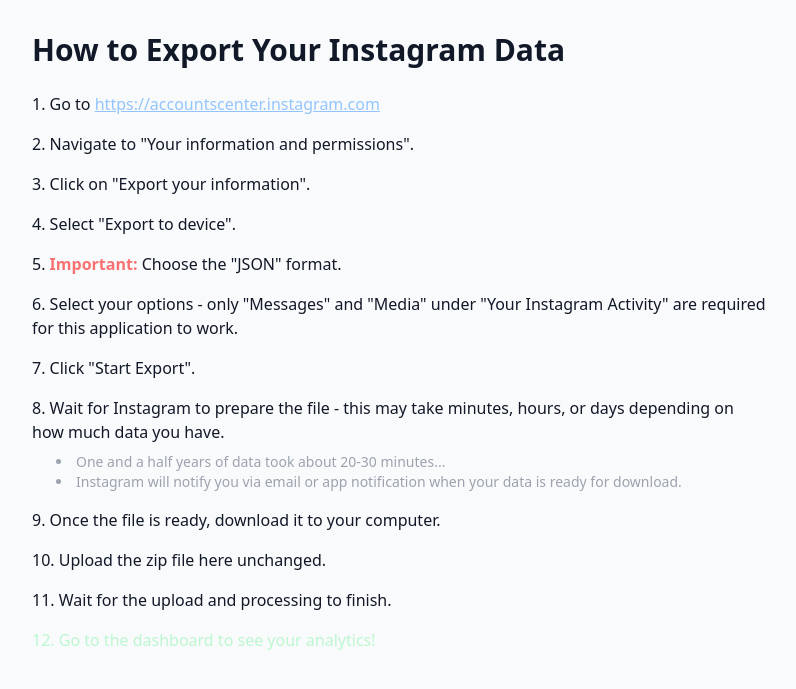
After one commit to chronosirius/chv, a Flask app: page /help in a window 1280 px wide. The commit adds this page. Shown: the top 689 px of the page, without its empty margins (240-1036 px from the left). Run offline with Flask 3, Linux system fonts and the light colour scheme; some libraries are stand-ins or nearby versions.

Commit message:
add help page and update index with help link (and remove dark/light toggle bc it doesnt work)

```diff
--- a/app.py
+++ b/app.py
@@ -159,6 +159,11 @@ def load_conversation_data(user_code, conversation_id):
 def index():
     cleanup_old_data()
     return render_template('index.html')
+
+@app.route('/help')
+def help_page():
+    return render_template('help.html')
+
 
 @app.route('/upload/init', methods=['POST'])
 def upload_init():
--- a/templates/dashboard.html
+++ b/templates/dashboard.html
@@ -32,9 +32,10 @@
         <div class="flex justify-between items-center mb-8">
             <h1 class="text-3xl font-bold text-gray-900 dark:text-white">Instagram Analytics</h1>
             <div class="flex gap-4">
-                <button onclick="toggleTheme()" class="p-2 rounded-lg bg-gray-200 dark:bg-gray-700 text-gray-800 dark:text-gray-200">
+                <!-- <button onclick="toggleTheme()" class="p-2 rounded-lg bg-gray-200 dark:bg-gray-700 text-gray-800 dark:text-gray-200">
                     <span id="theme-icon">🌙</span>
-                </button>
+                </button> -->
+                <!-- ts dark/light switch dont work i give up -->
                 <button onclick="deleteAccount()" class="px-4 py-2 bg-red-600 hover:bg-red-700 text-white rounded-lg transition-colors">
                     Delete Data
                 </button>
--- /dev/null
+++ b/templates/help.html
@@ -0,0 +1,50 @@
+<!-- page to explain how to get the zip file from Instagram -->
+<!--
+1. go to https://accountscenter.instagram.com
+2. go to "Your information and permissions"
+3. click "Export your information"
+4. choose "Export to device"
+4. select "JSON" format (VERY IMPORTANT)
+5. choose your options there - only Messages and Media under "Your Instagram Activity" are required for this application to work
+6. click "Start Export"
+7. wait for Instagram to prepare the file - it may take hours or days depending on how much data you have
+8. once the file is ready, download it to your computer
+9. Upload the zip file here unchanged
+10. wait for the upload and processing to finish
+11. go to the dashboard to see your analytics :)
+-->
+
+<!DOCTYPE html>
+<html lang="en">
+<head>
+    <meta charset="UTF-8">
+    <meta name="viewport" content="width=device-width, initial-scale=1.0">
+    <title>Help - Instagram Analytics</title>
+    <script src="https://cdn.tailwindcss.com"></script>
+</head>
+<body class="bg-gray-50 dark:bg-gray-900 text-gray-900 dark:text-white">
+    <div class="container mx-auto px-4 py-8 max-w-3xl">
+        <h1 class="text-3xl font-bold mb-6">How to Export Your Instagram Data</h1>
+        <ol class="list-decimal list-inside space-y-4">
+            <li>Go to <a href="https://accountscenter.instagram.com" class="text-blue-300 underline">https://accountscenter.instagram.com</a></li>
+            <li>Navigate to "Your information and permissions".</li>
+            <li>Click on "Export your information".</li>
+            <li>Select "Export to device".</li>
+            <li><span class="text-red-400 font-bold">Important: </span>Choose the "JSON" format.</li>
+            <li>Select your options - only "Messages" and "Media" under "Your Instagram Activity" are required for this application to work.</li>
+            <li>Click "Start Export".</li>
+            <li>Wait for Instagram to prepare the file - this may take minutes, hours, or days depending on how much data you have.
+                <ul class="list-disc list-inside ml-6 mt-2 text-sm text-gray-400">
+                    <li>One and a half years of data took about 20-30 minutes...</li>
+                    <li>Instagram will notify you via email or app notification when your data is ready for download.</li>
+                </ul>
+            </li>
+
+            <li>Once the file is ready, download it to your computer.</li>
+            <li>Upload the zip file here unchanged.</li>
+            <li>Wait for the upload and processing to finish.</li>
+            <li class="text-green-200">Go to the dashboard to see your analytics!</li>
+        </ol>
+    </div>
+</body>
+</html>
```
Also changed, not shown: templates/index.html (+5 -4 lines).
